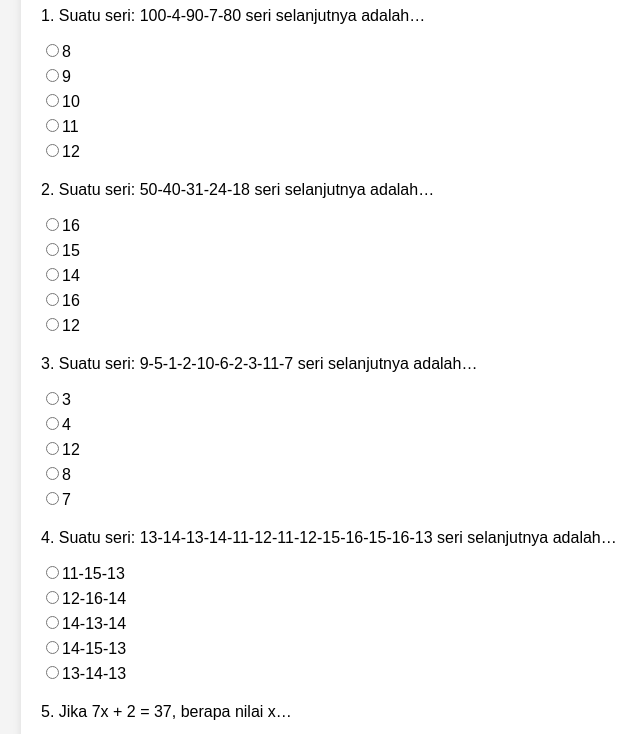
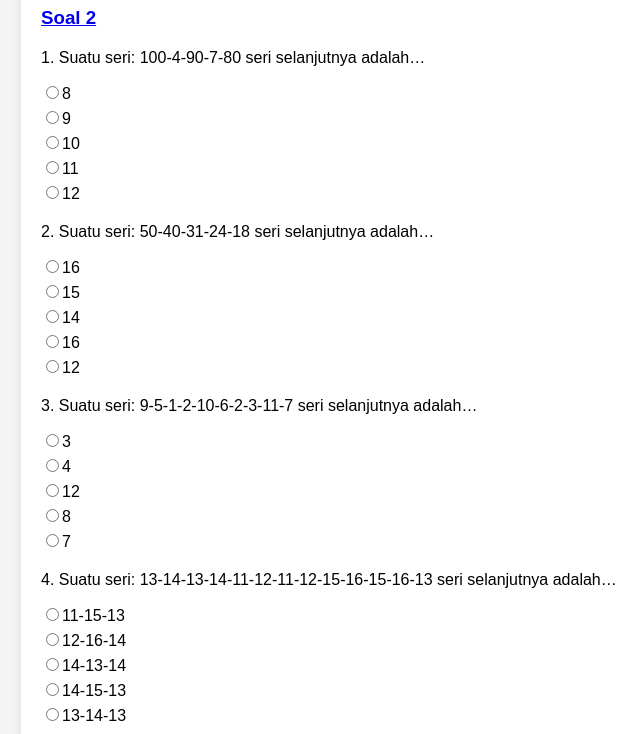
Before and after one commit to chirush/rechiiy, a plain HTML site: page index2.html in a window 1280 px wide. Shown: the part 93-827 px from the top of the page, without its empty margins (219-859 px from the left). Drawn offline with Linux system fonts and the light colour scheme.

Commit message:
Update index2.html

```diff
--- a/index2.html
+++ b/index2.html
@@ -147,6 +147,7 @@
 <body>
   <div class="container">
     <h1>Pertanyaan Psikotes buat Rechii</h1>
+	  <h3><a href="index.html">Soal 2</a></h3>
     <form id="quizForm">
       <div id="questionsContainer"></div>
       <button type="button" onclick="submitQuiz()">Udahan</button>
```
